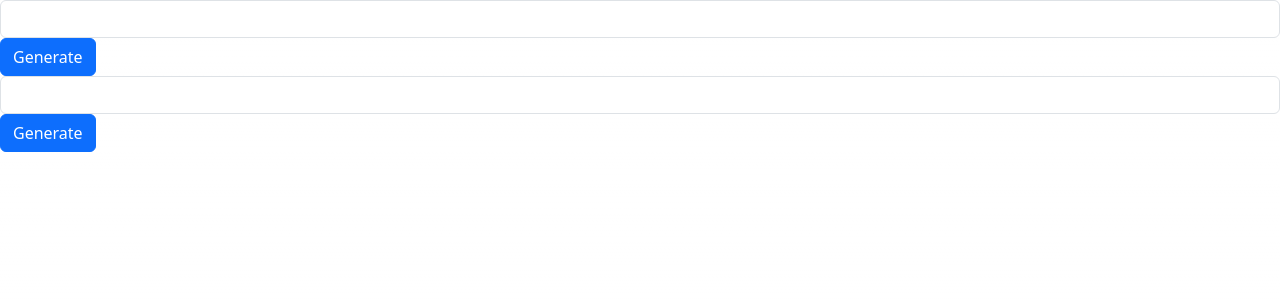
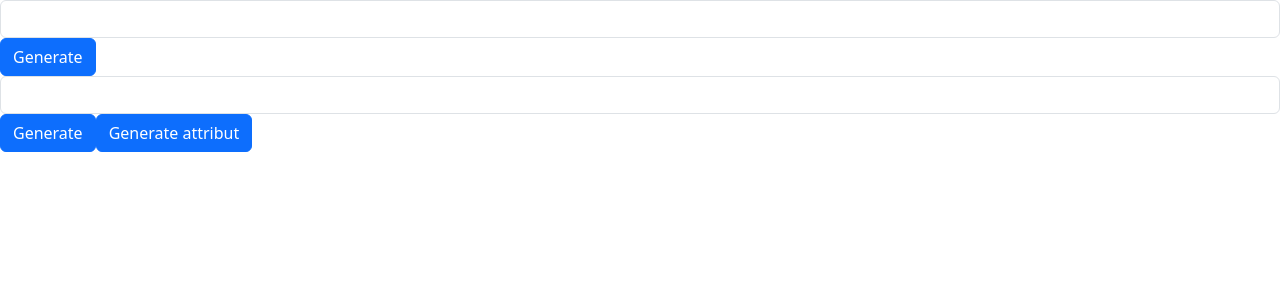
Before and after one commit to ychiyabi/mcdonline-front, a Next.js app: page / in a window 1280 px wide. Shown: the top 300 px of the page. Built offline with nearby package versions, Linux system fonts and the light colour scheme.

Commit message:
Intégration du draggable et récuperation des entités grâche à l'UID

```diff
--- a/package.json
+++ b/package.json
@@ -11,6 +11,7 @@
   "dependencies": {
     "axios": "^1.6.7",
     "bootstrap": "^5.3.2",
+    "interactjs": "^1.10.26",
     "next": "14.1.0",
     "react": "^18",
     "react-dom": "^18"
--- a/src/components/EntityGenerator.tsx
+++ b/src/components/EntityGenerator.tsx
@@ -1,13 +1,21 @@
 import axios from "axios";
-import { useState } from "react";
+import { useState, useEffect } from "react";
+import interact from 'interactjs';
+import Entity from "./mcdElements/Entity";
+
 function EntityGenerator() {
 
     const [entity_name, setEntityName] = useState("");
-    const mcd = localStorage.getItem("mcd_uid");
+    const [entity_id, setEntityId] = useState("");
+    const position = { x: 0, y: 0 }
+    const [entites,setEntites]=useState([]);
+
     const handleChange = (e) => {
         setEntityName(e.target.value);
     }
     const createEntity = () => {
+        // Perform localStorage action
+        const mcd = localStorage.getItem("mcd_uid");
         var data = new FormData();
         data.append("entity", entity_name);
         data.append("mcd", mcd);
@@ -16,17 +24,75 @@ function EntityGenerator() {
                 "Content-Type": "application/json"
             }
         }).then(res => {
+            console.log(res.data);
+            getEntitesByMcd();
+        })
+    }
+
+    const getEntitesByMcd=()=>{
+        const mcd = localStorage.getItem("mcd_uid");
+        axios.get("http://localhost:8080/getEntitesByMcd?mcd_uid="+mcd).then(res=>{
+            console.log(res.data);
+            setEntites(res.data);
+        })
+    }
+
+    const createAttribute = () => {
+        var data = new FormData();
+        data.append("entite", entity_id);
+        data.append("type", "Entier");
+        data.append("name", "id");
+        axios.post("http://localhost:8080/insertAttribut", data, {
+            headers: {
+                "Content-Type": "application/json"
+            }
+        }).then(res => {
 
             console.log(res.data);
-
         })
     }
+
+
+
+
+    useEffect(() => {
+        interact('.draggable').draggable({
+            listeners: {
+              start (event) {
+                console.log(event.type, event.target)
+              },
+              move (event) {
+                position.x += event.dx
+                position.y += event.dy
+
+                event.target.style.transform =
+                  `translate(${position.x}px, ${position.y}px)`
+              },
+            }
+          })
+      }, []);
+
+
+
+
 
 
     return (
         <>
             <input type="text" className="form-control" onChange={handleChange} />
             <button type="button" className="btn btn-primary" onClick={createEntity}>Generate</button>
+            <button type="button" className="btn btn-primary" onClick={createAttribute}>Generate attribut</button>
+
+
+
+           {entites.map((item) => (
+        <div className="draggable" key={item.id}>
+        <Entity name="etudiant"/>
+        </div>
+      ))}
+
+
+
         </>
     )
 }
--- a/src/components/McdGenerator.tsx
+++ b/src/components/McdGenerator.tsx
@@ -14,9 +14,9 @@ function McdGenerator() {
                 'Content-Type': 'application/json',
             }
         }).then((res) => {
-            console.log(res);
+            console.log(res.data);
             setMcdUid(res.data);
-            localStorage.setItem('mcd_uid', mcd_uid);
+            localStorage.setItem('mcd_uid', res.data);
         }).catch(error => {
 
         })
--- /dev/null
+++ b/src/components/mcdElements/Entity.tsx
@@ -0,0 +1,27 @@
+import axios from "axios";
+import { useState } from "react";
+function Entity(props){
+
+    const [name,setName]=useState("");
+    axios.get("http://localhost:8080/getEntityById/"+props.id, {
+            headers: {
+                "Content-Type": "application/json"
+            }
+        }).then(res => {
+            setName(res.data.name);
+            console.log(res.data);
+        })
+
+    return(
+        <>
+         {props.name}
+        <hr/>
+        <div className="row">
+            <div className="col">
+                Attribue
+            </div>
+        </div>
+        </>
+    )
+}
+export default Entity;
--- a/src/styles/globals.css
+++ b/src/styles/globals.css
@@ -1,107 +1,11 @@
-:root {
-  --max-width: 1100px;
-  --border-radius: 12px;
-  --font-mono: ui-monospace, Menlo, Monaco, "Cascadia Mono", "Segoe UI Mono",
-    "Roboto Mono", "Oxygen Mono", "Ubuntu Monospace", "Source Code Pro",
-    "Fira Mono", "Droid Sans Mono", "Courier New", monospace;
-
-  --foreground-rgb: 0, 0, 0;
-  --background-start-rgb: 214, 219, 220;
-  --background-end-rgb: 255, 255, 255;
-
-  --primary-glow: conic-gradient(
-    from 180deg at 50% 50%,
-    #16abff33 0deg,
-    #0885ff33 55deg,
-    #54d6ff33 120deg,
-    #0071ff33 160deg,
-    transparent 360deg
-  );
-  --secondary-glow: radial-gradient(
-    rgba(255, 255, 255, 1),
-    rgba(255, 255, 255, 0)
-  );
-
-  --tile-start-rgb: 239, 245, 249;
-  --tile-end-rgb: 228, 232, 233;
-  --tile-border: conic-gradient(
-    #00000080,
-    #00000040,
-    #00000030,
-    #00000020,
-    #00000010,
-    #00000010,
-    #00000080
-  );
-
-  --callout-rgb: 238, 240, 241;
-  --callout-border-rgb: 172, 175, 176;
-  --card-rgb: 180, 185, 188;
-  --card-border-rgb: 131, 134, 135;
+.draggable {
+  width: 25%;
+  min-height: 6.5em;
+  margin: 1rem 0 0 1rem;
+  background-color: #29e;
+  color: white;
+  border-radius: 0.75em;
+  padding:5px;
+  touch-action: none;
+  user-select: none;
 }
-
-@media (prefers-color-scheme: dark) {
-  :root {
-    --foreground-rgb: 255, 255, 255;
-    --background-start-rgb: 0, 0, 0;
-    --background-end-rgb: 0, 0, 0;
-
-    --primary-glow: radial-gradient(rgba(1, 65, 255, 0.4), rgba(1, 65, 255, 0));
-    --secondary-glow: linear-gradient(
-      to bottom right,
-      rgba(1, 65, 255, 0),
-      rgba(1, 65, 255, 0),
-      rgba(1, 65, 255, 0.3)
-    );
-
-    --tile-start-rgb: 2, 13, 46;
-    --tile-end-rgb: 2, 5, 19;
-    --tile-border: conic-gradient(
-      #ffffff80,
-      #ffffff40,
-      #ffffff30,
-      #ffffff20,
-      #ffffff10,
-      #ffffff10,
-      #ffffff80
-    );
-
-    --callout-rgb: 20, 20, 20;
-    --callout-border-rgb: 108, 108, 108;
-    --card-rgb: 100, 100, 100;
-    --card-border-rgb: 200, 200, 200;
-  }
-}
-
-* {
-  box-sizing: border-box;
-  padding: 0;
-  margin: 0;
-}
-
-html,
-body {
-  max-width: 100vw;
-  overflow-x: hidden;
-}
-
-body {
-  color: rgb(var(--foreground-rgb));
-  background: linear-gradient(
-      to bottom,
-      transparent,
-      rgb(var(--background-end-rgb))
-    )
-    rgb(var(--background-start-rgb));
-}
-
-a {
-  color: inherit;
-  text-decoration: none;
-}
-
-@media (prefers-color-scheme: dark) {
-  html {
-    color-scheme: dark;
-  }
-}
```
Also changed, not shown: 1 other file (tests, documents, lock files or other folders).
